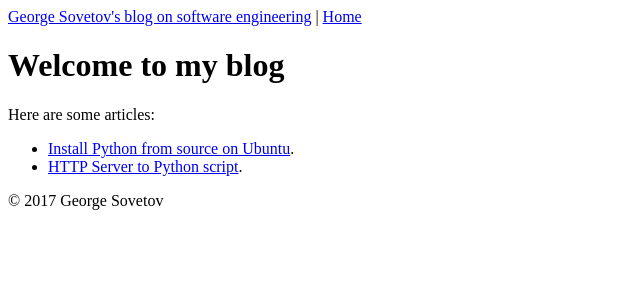
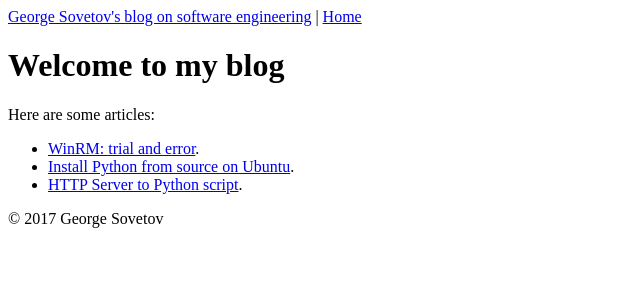
Before and after one commit to sovetov/sovetov.github.io, a Jekyll site: the page built from index.md, in a window 1280 px wide. Shown: the top 300 px of the page, without its empty margins (0-640 px from the left). Built offline with Jekyll 4.4.1, drawn with Linux system fonts in a browser that asks for light colours; our own code applies the rules of GitHub Pages for plain Markdown files.

Commit message:
Add a link to the WinRM article

```diff
--- a/index.md
+++ b/index.md
@@ -6,5 +6,6 @@ title: Home
 
 Here are some articles:
 
+- [WinRM: trial and error](/winrm.html).
 - [Install Python from source on Ubuntu](/install-python-from-source-on-ubuntu.html).
 - [HTTP Server to Python script](/path-from-nginx-to-python.html).
```
